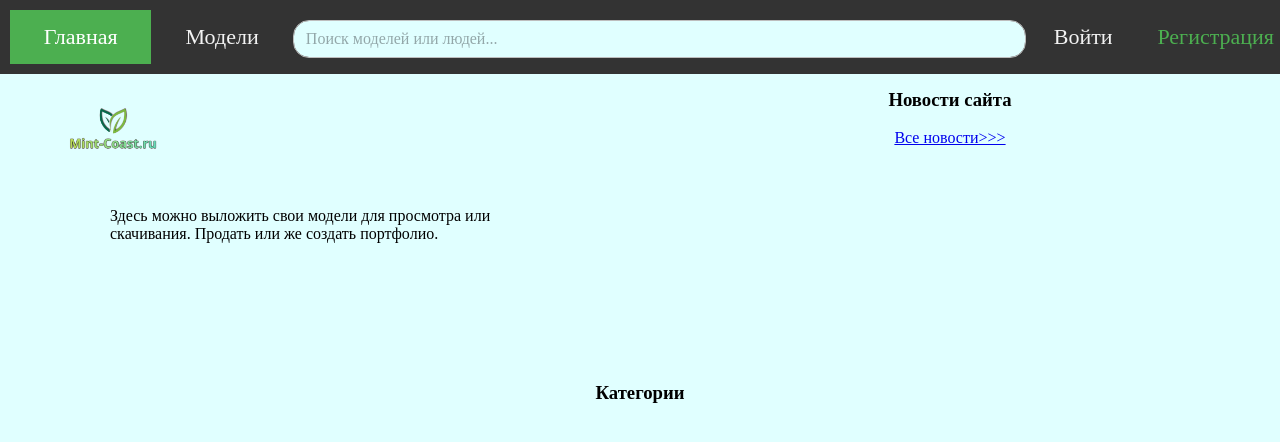
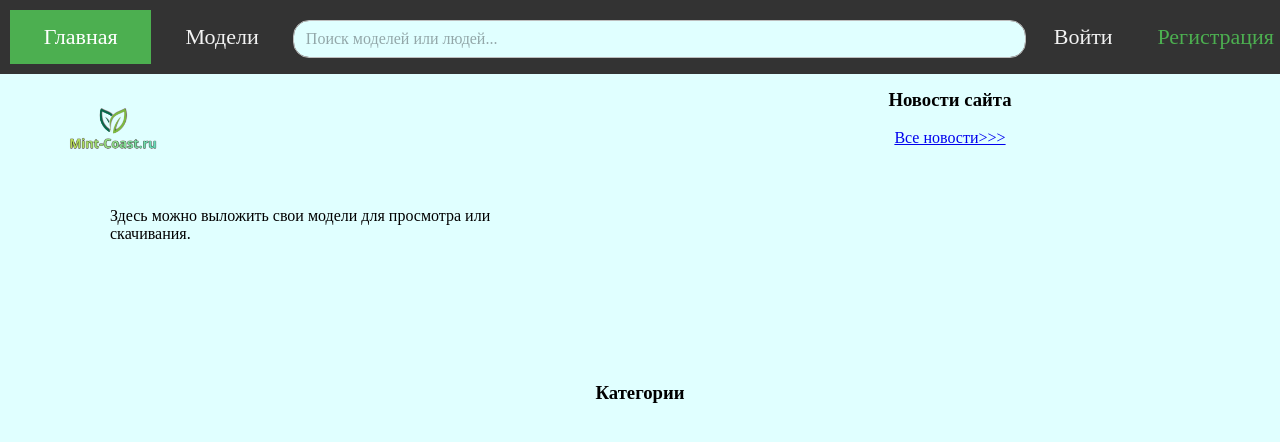
Before and after one commit to ufodriver007/mint-coast, a Django app: template mint_coast/templates/index.html in a window 1280 px wide. Shown: the top 442 px of the page. Run offline with Django 4.2, Linux system fonts and the light colour scheme; the template is opened without the code that fills it, so the values that code supplies are empty.

Commit message:
test commit

```diff
--- a/mint_coast/templates/index.html
+++ b/mint_coast/templates/index.html
@@ -9,7 +9,7 @@
         <div class="Logo">
             <img src="{% static 'img/logo.png' %}" alt="Logo" width=30% height=30%>
         </div>
-        <div class="description"><p>Здесь можно выложить свои модели для просмотра или скачивания. Продать или же создать портфолио.</p></div>
+        <div class="description"><p>Здесь можно выложить свои модели для просмотра или скачивания.</p></div>
     </div>
     <div class="news">
         <div class="news_label"><h3>Новости сайта</h3></div>
```
